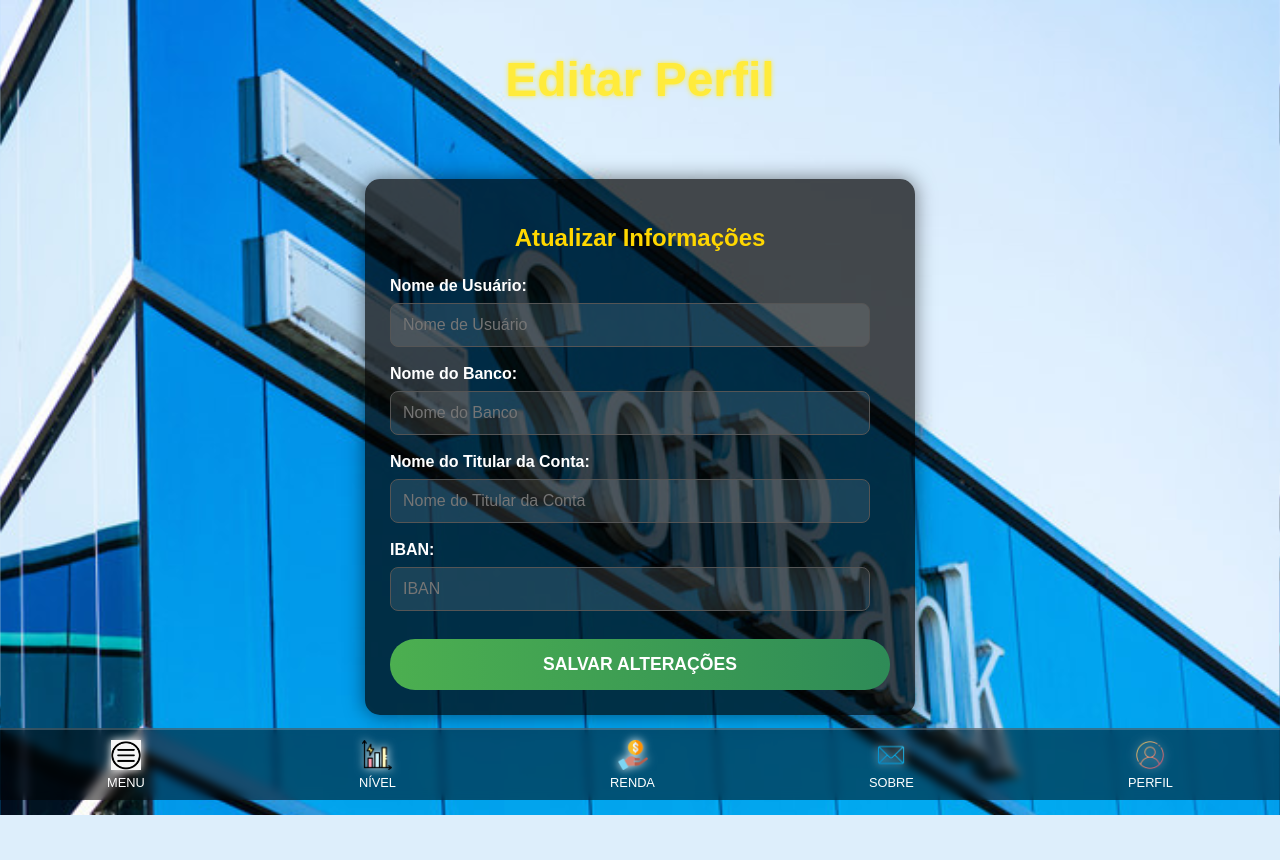
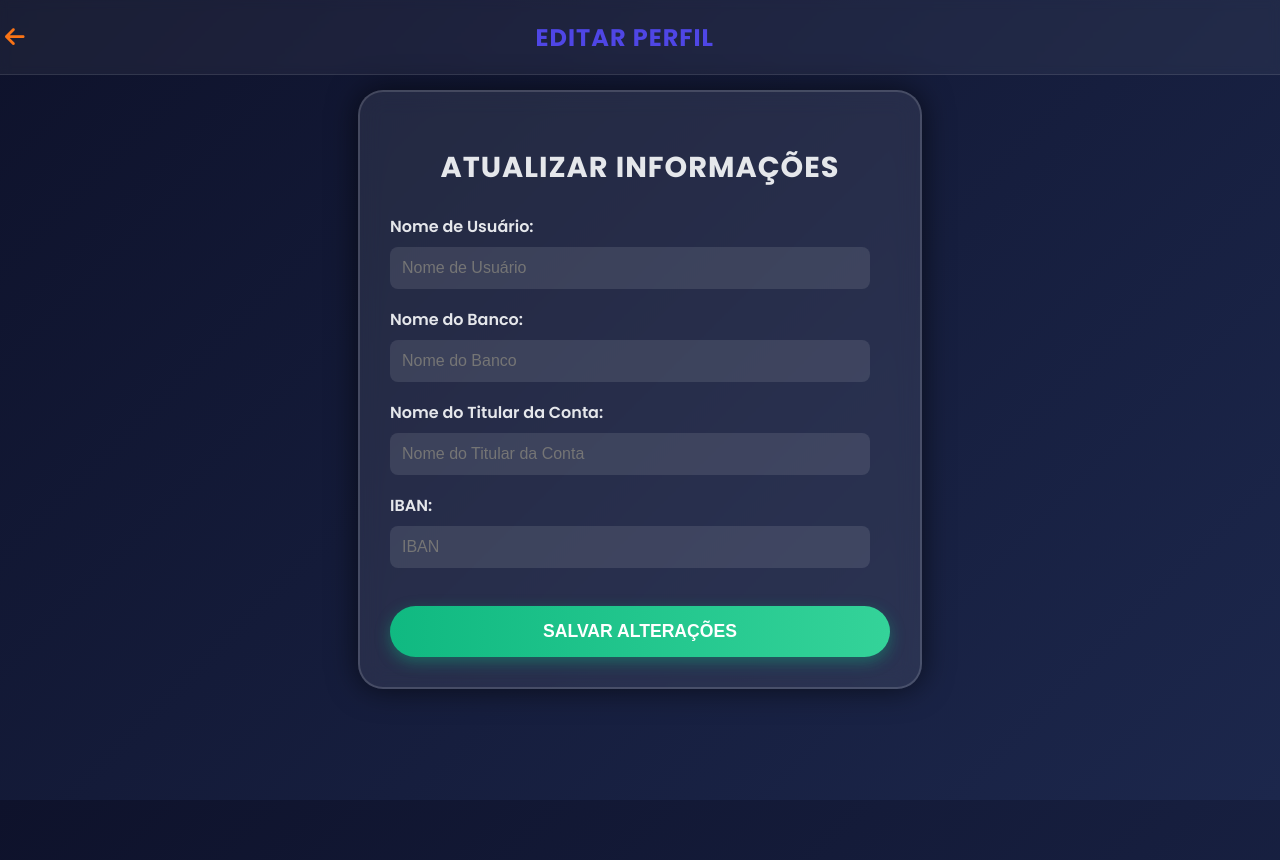
Before and after one commit to JoelCaquene/softbank, a Django app: page /editar-perfil/ in a window 1280 px wide. Before the commit the page ends 815 px from the top, so only its background shows below. Run offline with Django 5.2, Linux system fonts and the light colour scheme; a user stored in the database is signed in; data comes from the database, SQL or seed files in the repository.

Commit message:
Novo design elegante para a página de edição de perfil, com fundo moderno e botão de voltar.

```diff
--- a/plataforma/templates/plataforma/editar_perfil.html
+++ b/plataforma/templates/plataforma/editar_perfil.html
@@ -5,86 +5,145 @@
     <meta charset="UTF-8">
     <meta name="viewport" content="width=device-width, initial-scale=1.0">
     <title>Editar Perfil - softbank</title>
+    <link href="https://fonts.googleapis.com/css2?family=Poppins:wght@300;400;600;700&display=swap" rel="stylesheet">
+    <link rel="stylesheet" href="https://cdnjs.cloudflare.com/ajax/libs/font-awesome/6.0.0-beta3/css/all.min.css">
     <style>
+        /* Paleta de Cores e Estilos Consistentes */
         body {
-            font-family: Arial, sans-serif;
+            /* Fundo Elegante e Brilhante */
+            background-color: #0e122b;
+            background-image: linear-gradient(135deg, #0e122b 0%, #1c274c 100%);
+            background-size: cover;
+            background-position: center;
+            background-attachment: fixed;
+            color: #e5e7eb;
+            font-family: 'Poppins', sans-serif;
             margin: 0;
             padding: 0;
             display: flex;
             flex-direction: column;
+            align-items: center;
             justify-content: flex-start;
-            align-items: center;
             min-height: 100vh;
-            background-image: url("{% static 'plataforma/images/fundo_azul_raios.jpg' %}");
-            background-size: cover;
-            background-position: center;
-            background-attachment: fixed;
-            color: #fff;
+            text-align: center;
+            padding-top: 60px; /* Espaço para o cabeçalho fixo */
         }
+
+        /* Novo Cabeçalho com Botão Voltar */
         .header {
             width: 100%;
-            padding: 20px;
-            color: #ffeb3b;
-            text-shadow: 0 0 5px #ffeb3b;
+            padding: 15px 20px;
+            background: rgba(255, 255, 255, 0.05); /* Glassmorphism Suave */
+            backdrop-filter: blur(5px);
+            border-bottom: 1px solid rgba(255, 255, 255, 0.1);
+            display: flex;
+            justify-content: space-between;
+            align-items: center;
+            position: fixed;
+            top: 0;
+            z-index: 1000;
+        }
+
+        .header h1 {
+            color: #4f46e5;
             font-size: 1.5em;
-            position: relative;
+            font-weight: 700;
+            margin: 0;
+            flex-grow: 1;
             text-align: center;
+            text-transform: uppercase;
+            letter-spacing: 1px;
+            transform: translateX(-20px);
         }
+
+        .back-button {
+            color: #f97316;
+            font-size: 1.4em;
+            text-decoration: none;
+            padding: 5px;
+            transition: color 0.3s, transform 0.2s;
+        }
+
+        .back-button:hover {
+            color: #ffaa5b;
+            transform: scale(1.1);
+        }
+
+        /* Contêiner de edição com novo estilo */
         .edit-profile-container {
-            background-color: rgba(0, 0, 0, 0.7);
-            padding: 25px;
-            border-radius: 15px;
-            box-shadow: 0 0 20px rgba(0, 0, 0, 0.5);
             width: 90%;
             max-width: 500px;
-            margin-top: 20px;
-            margin-bottom: 100px;
+            background: rgba(255, 255, 255, 0.08);
+            backdrop-filter: blur(12px);
+            border-radius: 25px;
+            border: 2px solid rgba(255, 255, 255, 0.15);
+            box-shadow: 0 0 30px rgba(0, 0, 0, 0.6);
+            padding: 30px;
+            margin-top: 30px;
+            margin-bottom: 30px;
             text-align: left;
         }
+
         .edit-profile-container h2 {
-            color: #ffd700;
+            width: 100%;
+            color: #e5e7eb;
+            font-weight: 700;
+            font-size: 1.8em;
+            text-transform: uppercase;
+            letter-spacing: 1px;
             margin-bottom: 25px;
             text-align: center;
         }
+
+        /* Estilos dos campos de formulário */
         .form-group {
             margin-bottom: 18px;
         }
         .form-group label {
             display: block;
             margin-bottom: 8px;
-            font-weight: bold;
-            color: #fff;
+            font-weight: 600;
+            color: #e5e7eb;
         }
-        /* Estilos aplicados aos campos de input renderizados pelo Django Forms */
-        .form-group input,
-        .form-group textarea {
+        .form-group input {
             width: calc(100% - 20px);
             padding: 12px;
-            border: 1px solid #555;
+            border: none;
             border-radius: 8px;
             background-color: rgba(255, 255, 255, 0.1);
             color: #fff;
             font-size: 1em;
             box-sizing: border-box;
+            outline: none;
+            transition: border-color 0.3s;
         }
+        .form-group input:focus {
+            border: 1px solid #4f46e5;
+            box-shadow: 0 0 8px rgba(79, 70, 229, 0.5);
+        }
+
+        /* Botão de envio (Salvar) com novo estilo */
         .submit-btn {
             width: 100%;
             padding: 15px;
             border: none;
-            border-radius: 25px;
-            background-image: linear-gradient(to right, #4CAF50, #2E8B57);
+            border-radius: 50px;
+            background-image: linear-gradient(to right, #10b981, #34d399);
             color: #fff;
             font-size: 1.1em;
-            font-weight: bold;
+            font-weight: 600;
             cursor: pointer;
-            transition: transform 0.3s ease, box-shadow 0.3s ease;
+            transition: all 0.3s ease;
             text-transform: uppercase;
-            margin-top: 10px;
+            margin-top: 20px;
+            box-shadow: 0 5px 15px rgba(16, 185, 129, 0.4);
         }
         .submit-btn:hover {
             transform: translateY(-2px);
-            box-shadow: 0 8px 15px rgba(0, 255, 0, 0.4);
+            box-shadow: 0 10px 20px rgba(16, 185, 129, 0.6);
         }
+
+        /* Mensagens e Erros */
         .messages {
             list-style: none;
             padding: 0;
@@ -92,64 +151,42 @@
             text-align: center;
         }
         .messages li.success {
-            background-color: #4CAF50;
+            background-color: #10b981;
             color: white;
             padding: 10px;
             border-radius: 5px;
             margin-bottom: 5px;
+            font-weight: 600;
         }
         .messages li.error {
-            background-color: #f44336;
+            background-color: #ef4444; /* Vermelho mais moderno */
             color: white;
             padding: 10px;
             border-radius: 5px;
             margin-bottom: 5px;
+            font-weight: 600;
         }
         .errorlist {
-            color: #f44336;
+            color: #f97316; /* Laranja para erros */
             list-style: none;
             padding: 0;
             margin-top: 5px;
             font-size: 0.9em;
         }
-        .errorlist li {
-            margin-bottom: 3px;
-        }
-        /* Estilos do rodapé */
+
+        /* Remover a navegação do rodapé */
         .footer-nav {
-            position: fixed;
-            bottom: 0;
-            width: 100%;
-            background: rgba(0, 0, 0, 0.5);
-            display: flex;
-            justify-content: space-around;
-            padding: 10px 0;
-            border-top: 2px solid rgba(255, 255, 255, 0.2);
-            backdrop-filter: blur(5px);
-        }
-        .footer-item {
-            display: flex;
-            flex-direction: column;
-            align-items: center;
-            text-decoration: none;
-            color: white;
-            font-size: 0.8em;
-            transition: color 0.3s;
-        }
-        .footer-item img {
-            width: 30px;
-            height: 30px;
-            margin-bottom: 5px;
-            filter: drop-shadow(0 0 5px #fff);
-        }
-        .footer-item:hover {
-            color: #ffeb3b;
+            display: none;
         }
     </style>
 </head>
 <body>
     <div class="header">
+        <a href="{% url 'perfil' %}" class="back-button" title="Voltar ao Perfil">
+            <i class="fas fa-arrow-left"></i>
+        </a>
         <h1>Editar Perfil</h1>
+        <div style="width: 20px;"></div>
     </div>
 
     <div class="edit-profile-container">
@@ -230,27 +267,5 @@
         </form>
     </div>
 
-    <nav class="footer-nav">
-        <a href="{% url 'menu' %}" class="footer-item">
-            <img src="{% static 'plataforma/images/icon_menu.png' %}" alt="Menu">
-            <span>MENU</span>
-        </a>
-        <a href="{% url 'nivel' %}" class="footer-item">
-            <img src="{% static 'plataforma/images/icon_nivel.png' %}" alt="Nivel">
-            <span>NÍVEL</span>
-        </a>
-        <a href="{% url 'renda' %}" class="footer-item">
-            <img src="{% static 'plataforma/images/icon_renda.png' %}" alt="Renda">
-            <span>RENDA</span>
-        </a>
-        <a href="{% url 'sobre' %}" class="footer-item">
-            <img src="{% static 'plataforma/images/icon_sobre.png' %}" alt="Sobre">
-            <span>SOBRE</span>
-        </a>
-        <a href="{% url 'perfil' %}" class="footer-item">
-            <img src="{% static 'plataforma/images/icon_perfil.png' %}" alt="Perfil">
-            <span>PERFIL</span>
-        </a>
-    </nav>
 </body>
 </html>
```
